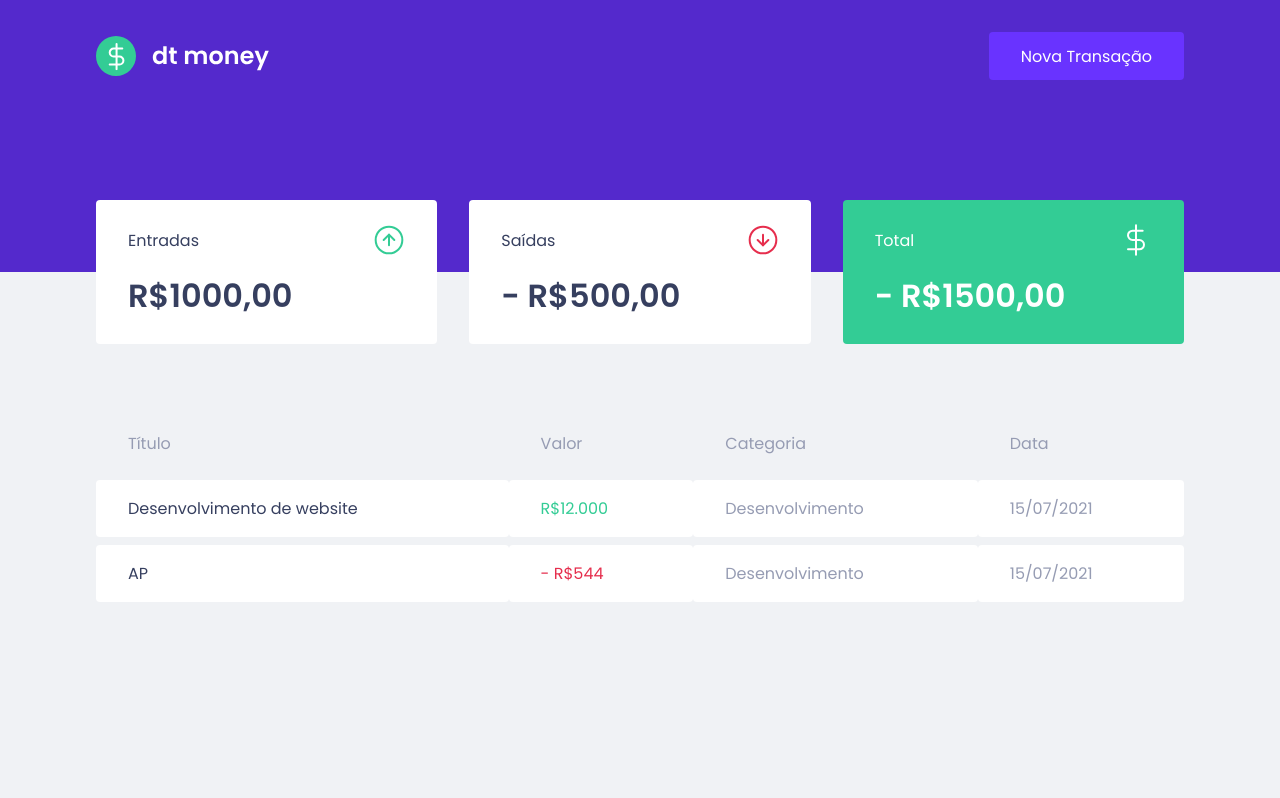
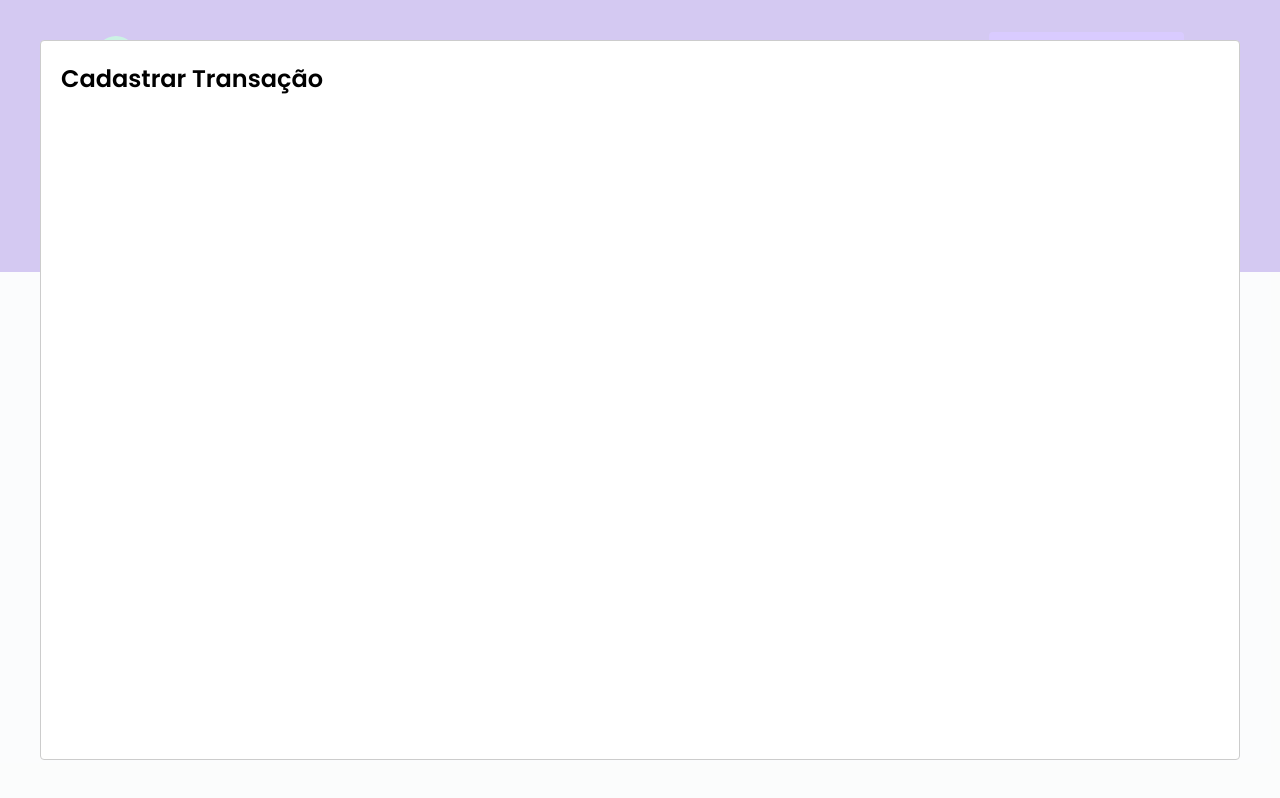
Before and after one commit to RafaelBarbosa09/dtmoney, a React (Create React App) app: page / in a window 1280 px wide. Both pictures are taken after a click on the button "Nova Transação". Built offline with nearby package versions, Linux system fonts and the light colour scheme; no server answers; what miragejs would draw is missing.

Commit message:
configurando passagens de props do modal

```diff
--- a/package.json
+++ b/package.json
@@ -7,6 +7,7 @@
     "miragejs": "^0.1.41",
     "react": "^17.0.2",
     "react-dom": "^17.0.2",
+    "react-modal": "^3.14.3",
     "react-scripts": "4.0.3",
     "styled-components": "^5.3.0",
     "web-vitals": "^1.0.1"
@@ -19,6 +20,7 @@
     "@types/node": "^12.0.0",
     "@types/react": "^17.0.0",
     "@types/react-dom": "^17.0.0",
+    "@types/react-modal": "^3.12.1",
     "@types/styled-components": "^5.1.10",
     "typescript": "^4.1.2"
   },
--- a/src/App.tsx
+++ b/src/App.tsx
@@ -1,12 +1,31 @@
 import { GlobalStyle } from './styles/global';
-import { Header } from './components/Header'
+import { useState } from 'react';
+import Modal from 'react-modal';
+
+import { Header } from './components/Header';
 import { Dashboard } from './components/Dashboard';
+import { NewTransactionModal } from './components/NewTransactionModal';
+
+Modal.setAppElement('#root');
 
 export function App() {
+  const [isNewTransactionModalOpen, setIsNewTransactionModalOpen] = useState(false);
+
+  function handleOpenNewTransactionModal() {
+    setIsNewTransactionModalOpen(true);
+  }
+
+  function handleCloseNewTransactionModal() {
+    setIsNewTransactionModalOpen(false);
+  }
+
   return (
     <>
-      <Header />
+      <Header onOpenNewTransactionModal={handleOpenNewTransactionModal} />
       <Dashboard />
+      <NewTransactionModal
+        isOpen={isNewTransactionModalOpen}
+        onRequestClose={handleCloseNewTransactionModal} />
       <GlobalStyle />
     </>
   );
--- a/src/components/Header/index.tsx
+++ b/src/components/Header/index.tsx
@@ -1,12 +1,16 @@
 import logoImg from '../../assets/logo.svg'
 import { Container, Content } from './styles'
 
-export function Header() {
+interface HeaderProps {
+    onOpenNewTransactionModal: () => void;
+}
+
+export function Header({ onOpenNewTransactionModal }: HeaderProps) {
     return (
         <Container>
             <Content>
                 <img src={logoImg} alt="dt money" />
-                <button type="button">
+                <button type="button" onClick={onOpenNewTransactionModal}>
                     Nova Transação
                 </button>
             </Content>
--- /dev/null
+++ b/src/components/NewTransactionModal/index.tsx
@@ -0,0 +1,17 @@
+import { useState } from 'react';
+import Modal from 'react-modal';
+
+interface NewTransactionModalProps {
+  isOpen: boolean;
+  onRequestClose: () => void;
+}
+
+export function NewTransactionModal({ isOpen, onRequestClose }: NewTransactionModalProps) {
+  return (
+    <Modal
+      isOpen={isOpen}
+      onRequestClose={onRequestClose}>
+      <h2>Cadastrar Transação</h2>
+    </Modal>
+  );
+}
--- /dev/null
+++ b/src/components/NewTransactionModal/styles.ts
@@ -0,0 +1 @@
+import styled from "styled-components";
--- a/src/index.tsx
+++ b/src/index.tsx
@@ -1,6 +1,7 @@
-import ReactDOM from 'react-dom';
+import ReactDOM from 'react-dom'
 import { createServer } from 'miragejs'
-import { App } from './App';
+
+import { App } from './App'
 
 createServer({
   routes() {
```
Also changed, not shown: src/components/TransactionsTable/index.tsx (+4 -3 lines), 1 other file (tests, documents, lock files or other folders).
